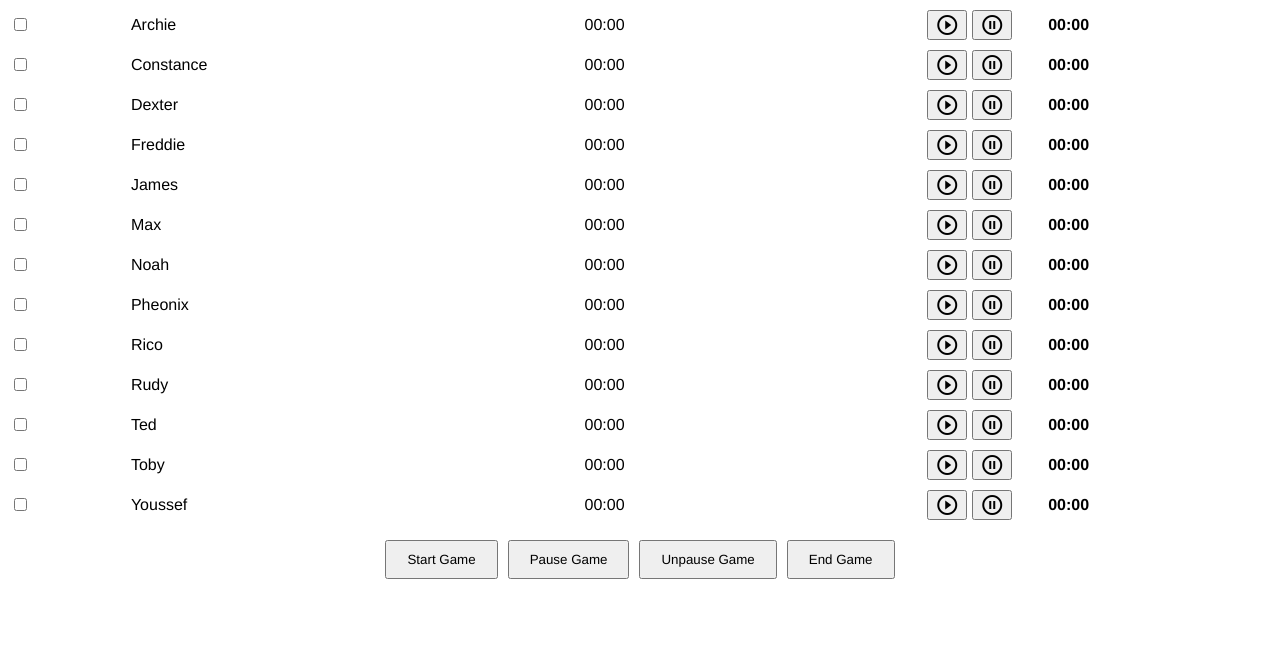
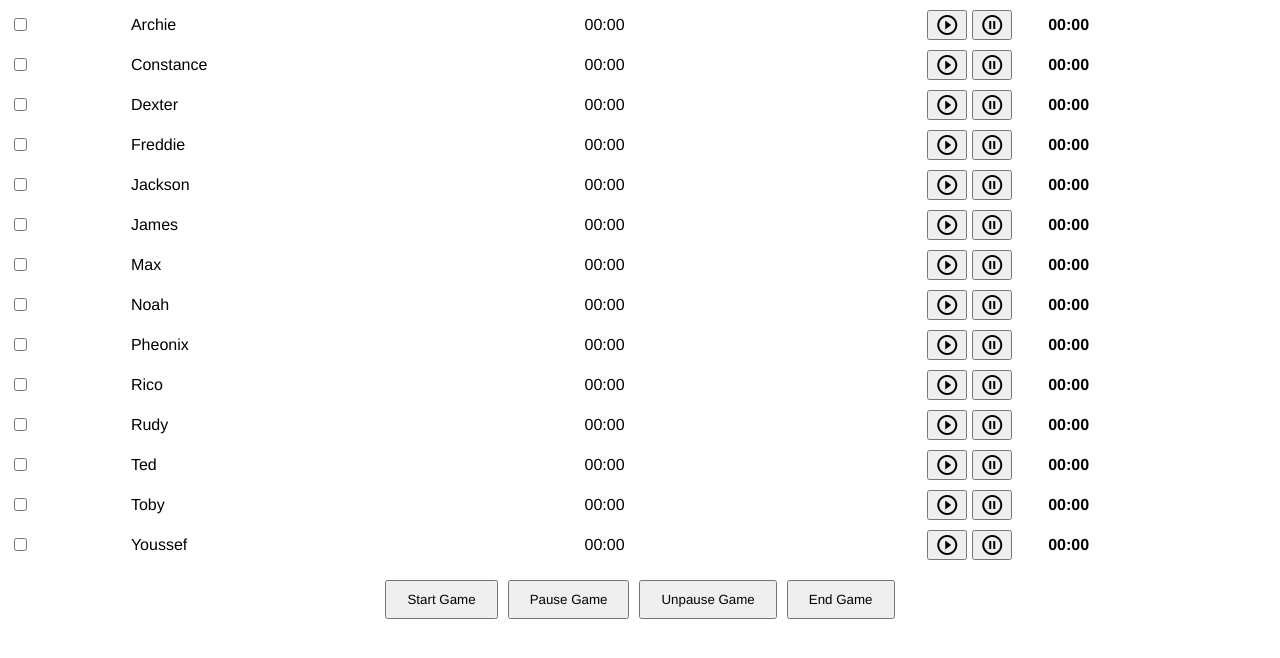
Before and after one commit to woleuntem/woleuntem.github.io, a plain HTML site: page index.html in a window 1280 px wide. Drawn offline with Linux system fonts and the light colour scheme.

Commit message:
add Jackson

```diff
--- a/index.html
+++ b/index.html
@@ -102,7 +102,7 @@
   </div>
 
   <script>
-    const players = ['Archie', 'Constance', 'Dexter', 'Freddie', 'James', 'Max', 'Noah', 'Pheonix', 'Rico', 'Rudy', 'Ted', 'Toby', 'Youssef'];
+    const players = ['Archie', 'Constance', 'Dexter', 'Freddie', 'Jackson', 'James', 'Max', 'Noah', 'Pheonix', 'Rico', 'Rudy', 'Ted', 'Toby', 'Youssef'];
     const gameStatus = { inProgress: false, isPaused: false };
 
     players.forEach((player, index) => {
```
